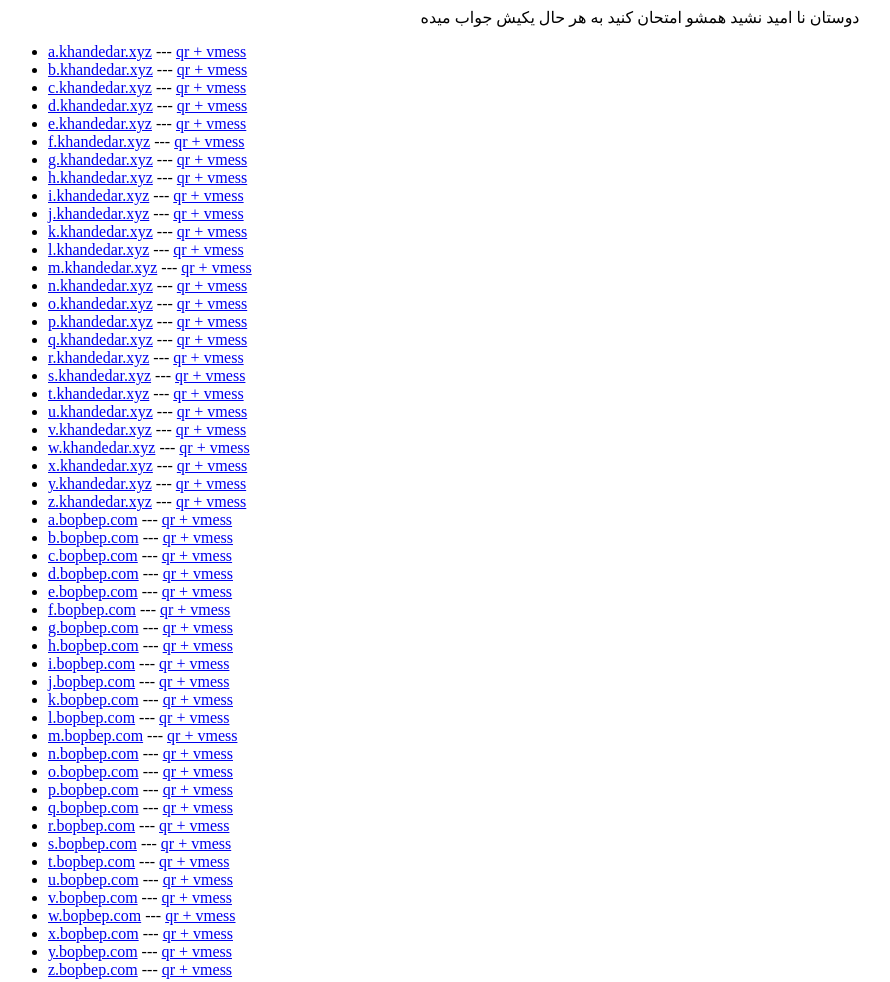
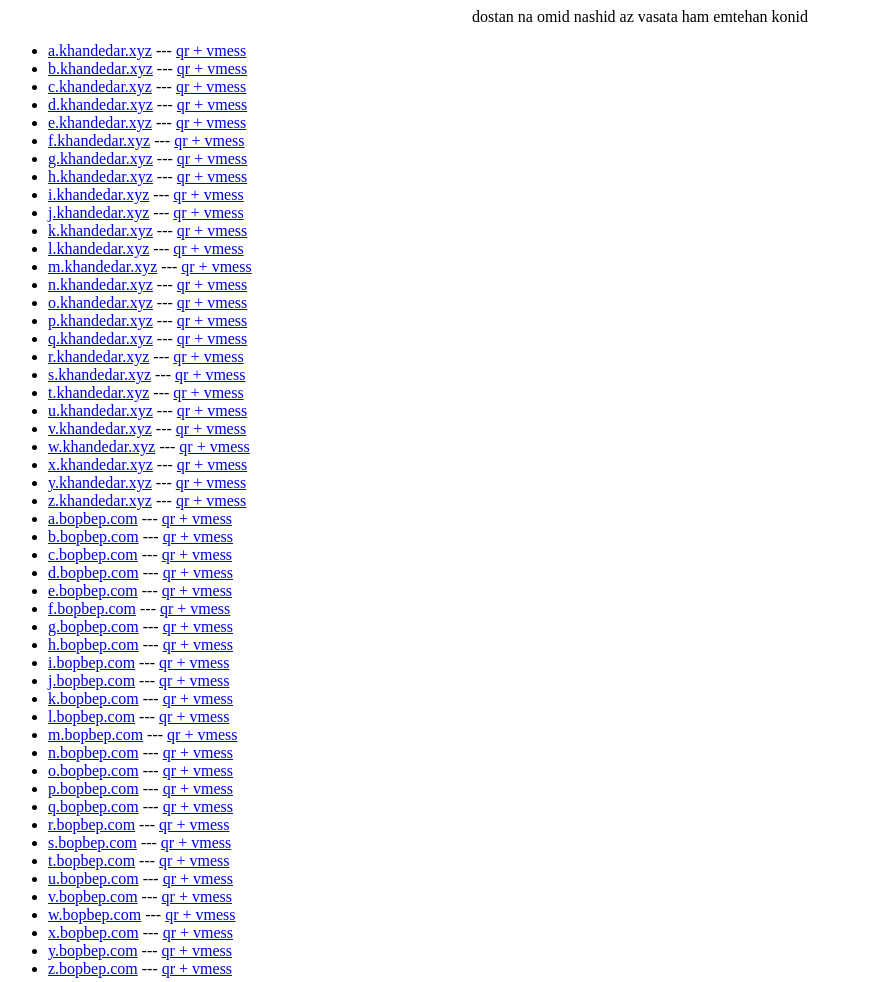
Before and after one commit to mmdthurr/ar3642, a plain HTML site: page stat/index.html in a window 1280 px wide. Shown: the whole page, without its empty margins (0-890 px from the left). Drawn offline with Linux system fonts and the light colour scheme.

Commit message:
fa replaced with en char

```diff
--- a/stat/index.html
+++ b/stat/index.html
@@ -12,7 +12,7 @@
 
 <body>
 
-    <p>دوستان نا امید نشید همشو امتحان کنید به هر حال یکیش جواب میده</p>
+    <p>dostan na omid nashid az vasata ham emtehan konid</p>
 
     <div id="content"></div>
     <script>
```
